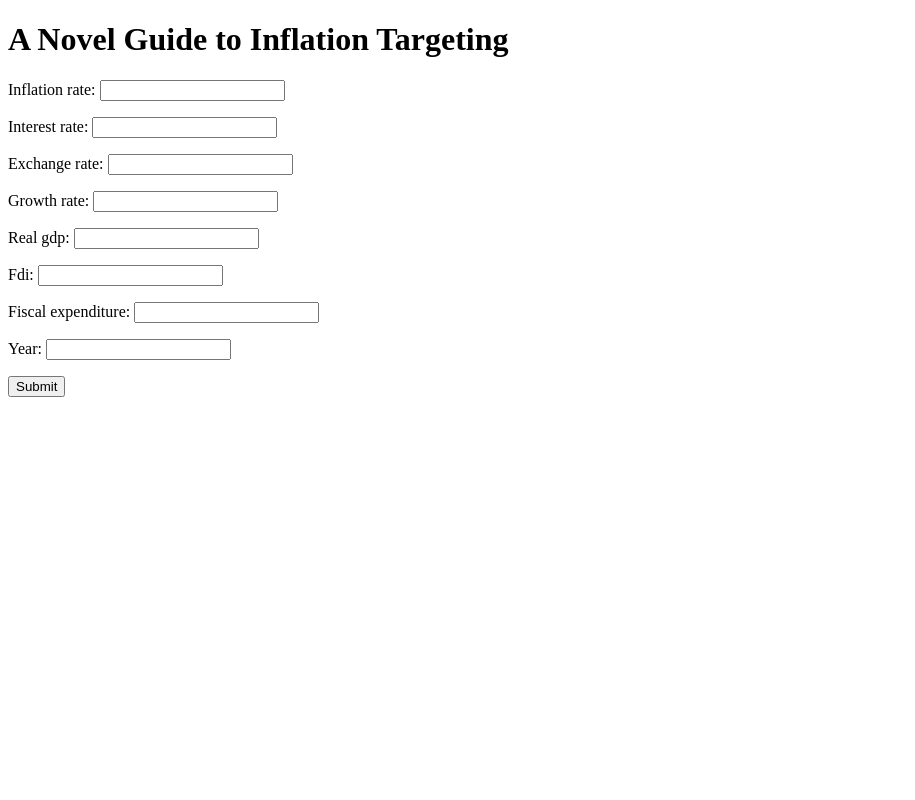
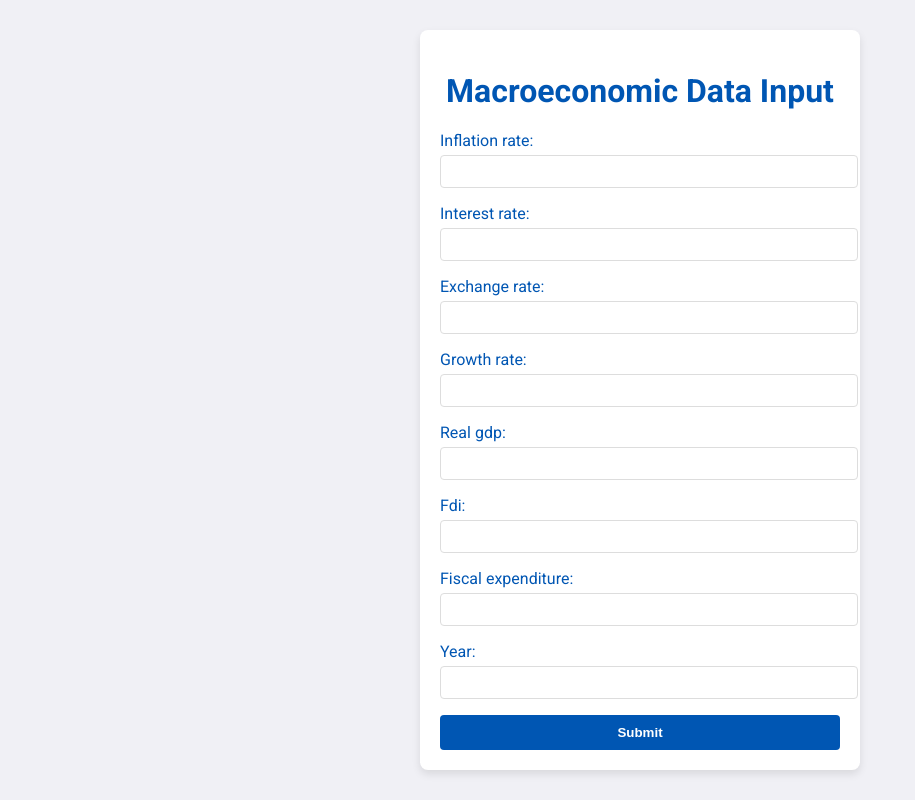
Before and after one commit to Nworah-Gabriel/Inflest, a Django app: page /analysis3/ in a window 1280 px wide. Shown: the whole page, without its empty margins (0-915 px from the left). Run offline with Django 4.2, Linux system fonts and the light colour scheme.

```diff
--- a/inflestApp/templates/input.html
+++ b/inflestApp/templates/input.html
@@ -3,13 +3,77 @@
   <head>
     <meta charset="UTF-8" />
     <meta name="viewport" content="width=device-width, initial-scale=1.0" />
-    <title>Input Data</title>
+    <title>Macroeconomic Data Input</title>
+    <link
+      href="https://fonts.googleapis.com/css2?family=Roboto:wght@400;700&display=swap"
+      rel="stylesheet"
+    />
+    <style>
+      body {
+        font-family: "Roboto", sans-serif;
+        background-color: #f0f0f5;
+        color: #333;
+        display: flex;
+        justify-content: center;
+        align-items: center;
+        height: 100vh;
+        margin: 0;
+      }
+      .container {
+        background-color: #fff;
+        border-radius: 8px;
+        box-shadow: 0 4px 8px rgba(0, 0, 0, 0.1);
+        width: 400px;
+        padding: 20px;
+      }
+      h1 {
+        text-align: center;
+        color: #0056b3;
+      }
+      .form-group {
+        margin-bottom: 15px;
+      }
+      label {
+        display: block;
+        margin-bottom: 5px;
+        color: #0056b3;
+      }
+      input[type="text"],
+      input[type="number"] {
+        width: 100%;
+        padding: 8px;
+        border: 1px solid #ddd;
+        border-radius: 4px;
+      }
+      .btn {
+        width: 100%;
+        background-color: #0056b3;
+        color: #fff;
+        border: none;
+        border-radius: 4px;
+        padding: 10px;
+        cursor: pointer;
+        font-weight: bold;
+      }
+      .btn:hover {
+        background-color: #003a75;
+      }
+      .error {
+        color: #d9534f;
+        text-align: center;
+      }
+    </style>
   </head>
   <body>
-    <h1>A Novel Guide to Inflation Targeting</h1>
-    <form method="post">
-      {% csrf_token %} {{ form.as_p }}
-      <button type="submit">Submit</button>
-    </form>
+    <div class="container">
+      <h1>Macroeconomic Data Input</h1>
+      <form method="post">
+        {% csrf_token %} {{ form.as_p }}
+        <button type="submit" class="btn">Submit</button>
+        {% if error %}
+        <p class="error">{{ error }}</p>
+        {% endif %}
+      </form>
+    </div>
   </body>
 </html>
```
Also changed, not shown: inflestApp/templates/result.html (+90 -10 lines).
